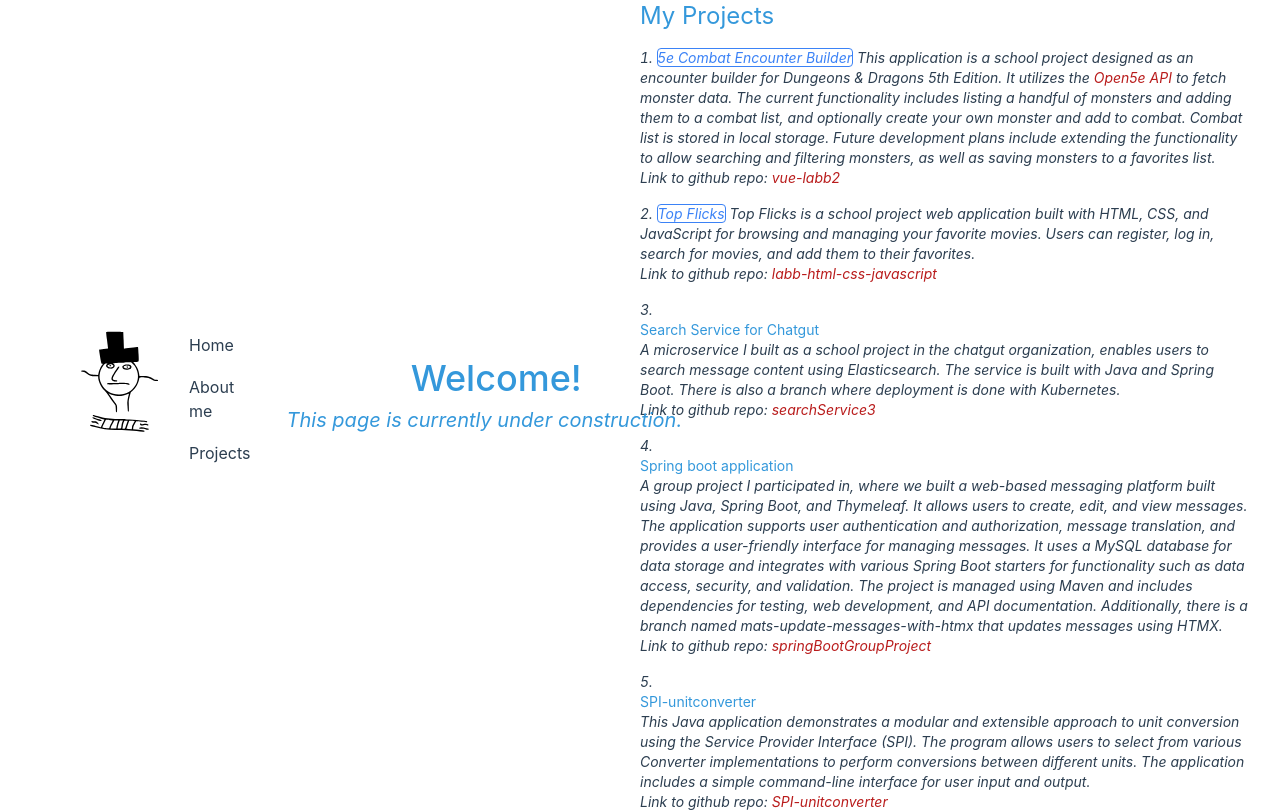
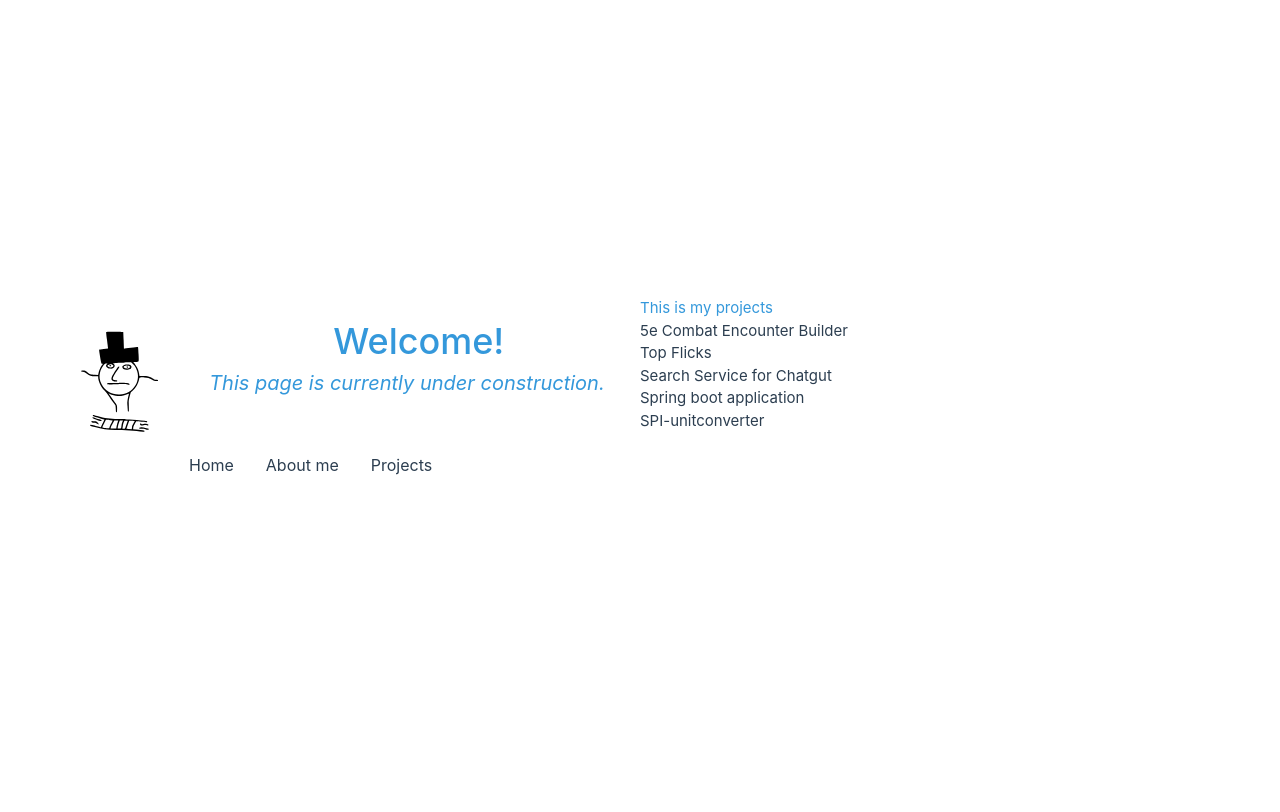
Before and after one commit to Mattan41/kruskopf-web, a Vue app: page /projects in a window 1280 px wide. Built offline with nearby package versions, Linux system fonts and the light colour scheme.

Commit message:
update ProjectsView.vue and ProjectDetails.vue

```diff
--- a/src/App.vue
+++ b/src/App.vue
@@ -6,13 +6,14 @@ import HomePage from "@/components/HomePage.vue";
 <template>
   <header class="flex flex-col items-center max-h-screen lg:flex-row lg:items-center lg:justify-between lg:px-8">
     <img alt="Mats logo" class="logo block mx-auto my-8 bg-white rounded-full lg:my-0 lg:mr-8" src="@/assets/logo.svg" width="125" height="125" />
+    <div class="wrapper flex items-start flex-wrap mt-8 lg:mt-0">
+      <HomePage msg="Welcome!" />
+
     <nav class="w-full text-center mt-8 text-sm lg:text-left lg:ml-[-1rem] lg:text-base lg:py-4 lg:mt-0 lg:w-auto">
       <RouterLink to="/" class="inline-block px-4 py-2 border-b-2 border-transparent hover:border-blue-500">Home</RouterLink>
       <RouterLink to="/about" class="inline-block px-4 py-2 border-b-2 border-transparent hover:border-blue-500">About me</RouterLink>
       <RouterLink to="/projects" class="inline-block px-4 py-2 border-b-2 border-transparent hover:border-blue-500">Projects</RouterLink>
     </nav>
-    <div class="wrapper flex items-start flex-wrap mt-8 lg:mt-0">
-      <HomePage msg="Welcome!" />
     </div>
   </header>
 
--- a/src/router/index.js
+++ b/src/router/index.js
@@ -20,8 +20,14 @@ const router = createRouter({
     {
       path: '/projects',
       name: 'projects',
-        component: () => import('../views/ProjectsView.vue')
-
+        component: () => import('../views/projects/ProjectsView.vue'),
+      props: true,
+    },
+    {
+      path: '/projects/:id/:title/:description/:link/:repoLink/:repoName',
+      name: 'projectdetails',
+      props: true, // Enable props passing
+      component: () => import('../views/projects/ProjectDetails.vue'),
     }
 
   ]
--- /dev/null
+++ b/src/views/projects/ProjectDetails.vue
@@ -0,0 +1,32 @@
+<template>
+  <div class="projectDetails">
+    <h2><a :href="link" target="_blank"
+           class="project-link text-blue-500 no-underline rounded border border-blue-500 hover:bg-blue-500 hover:text-white">
+      {{ title }}
+    </a></h2>
+
+    <p>{{ "Description: " + description }}</p>
+    <h4>Link to github repo:
+      <a :href="repoLink" target="_blank" class="custom-link text-red-700 italic no-underline">
+        {{ repoName }}
+      </a>
+    </h4>
+    <RouterLink to="/projects"
+                class="back-button text-blue-500 no-underline rounded border border-blue-500 hover:bg-blue-500 hover:text-white">
+      Back to Projects
+    </RouterLink>
+  </div>
+</template>
+
+<script setup>
+defineProps(['id', 'title', 'description', 'link', 'repoLink', 'repoName']);
+</script>
+<style>
+@media (min-width: 1024px) {
+  .about {
+    min-height: 100vh;
+    display: flex;
+    align-items: center;
+  }
+}
+</style>
--- /dev/null
+++ b/src/views/projects/ProjectsView.vue
@@ -0,0 +1,76 @@
+<template>
+  <div class="projects">
+    <h1>This is my projects</h1>
+    <div v-for="project in projects" :key="project.id">
+     <RouterLink :to="{ name: 'projectdetails', params: { id: project.id, title: project.title, description: project.description, link: project.link, repoLink: project.repoLink, repoName: project.repoName } }">
+  <h2>{{ project.title }}</h2>
+</RouterLink>
+    </div>
+  </div>
+</template>
+
+<script setup>
+import { ref } from 'vue';
+
+const projects = ref([
+  {
+    id: 1,
+    title: "5e Combat Encounter Builder",
+    link: "https://5eCombatEncounter.kruskopf.org",
+    description: "This application is a school project designed as an encounter builder for Dungeons & Dragons 5th Edition. " +
+        "It utilizes the Open5e API to fetch monster data. The current functionality includes listing a handful of monsters " +
+        "and adding them to a combat list, and optionally create your own monster and add to combat. Combat list is stored in " +
+        "local storage. Future development plans include extending the functionality to allow searching and filtering monsters, " +
+        "as well as saving monsters to a favorites list.",
+    repoLink: "https://github.com/Mattan41/vue-labb2",
+    repoName: "vue-labb2"
+  },
+  {
+    id: 2,
+    title: "Top Flicks",
+    link: "https://topflicks.kruskopf.org/",
+    description: "Top Flicks is a school project web application built with HTML, CSS, and JavaScript for browsing and managing " +
+        "your favorite movies. Users can register, log in, search for movies, and add them to their favorites.",
+    repoLink: "https://github.com/Mattan41/labb-html-css-javascript",
+    repoName: "labb-html-css-javascript"
+  },
+  {
+    id: 3,
+    title: "Search Service for Chatgut",
+    link: "#",
+    description: "A microservice I built as a school project in the chatgut organization, enables users to search message content " +
+        "using Elasticsearch. The service is built with Java and Spring Boot. There is also a branch where deployment is done with" +
+        " Kubernetes.",
+    repoLink: "https://github.com/chatgut/searchService3",
+    repoName: "searchService3"
+  },
+  {
+    id: 4,
+    title: "Spring boot application",
+    link: "#",
+    description: "A group project I participated in, where we built a web-based messaging platform built using Java, Spring Boot, and Thymeleaf. It allows users to create, edit, and view messages. The application supports user authentication and authorization, message translation, and provides a user-friendly interface for managing messages. It uses a MySQL database for data storage and integrates with various Spring Boot starters for functionality such as data access, security, and validation. The project is managed using Maven and includes dependencies for testing, web development, and API documentation. Additionally, there is a branch named mats-update-messages-with-htmx that updates messages using HTMX.",
+    repoLink: "https://github.com/Mattan41/springBootGroupProject",
+    repoName: "springBootGroupProject"
+  },
+  {
+    id: 5,
+    title: "SPI-unitconverter",
+    link: "#",
+    description: "This Java application is built with pattern Service Provider Interface (SPI). " +
+        "The program allows users to select from various Converter implementations to perform conversions between different units. " +
+        "The application includes a simple command-line interface for user input and output.",
+    repoLink: "https://github.com/Mattan41/SPI-unitconverter",
+    repoName: "SPI-unitconverter"
+  }
+]);
+</script>
+
+<style>
+@media (min-width: 1024px) {
+  .about {
+    min-height: 100vh;
+    display: flex;
+    align-items: center;
+  }
+}
+</style>
```
Also changed, not shown: src/views/OldProjectsView.vue (renamed from src/views/ProjectsView.vue).
